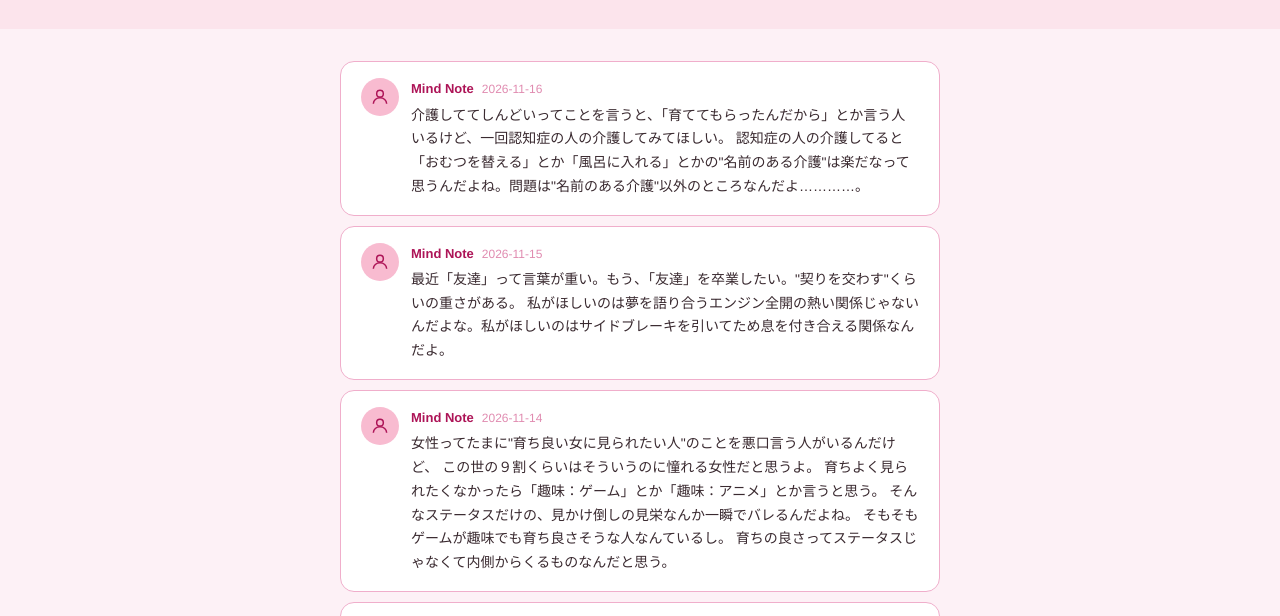
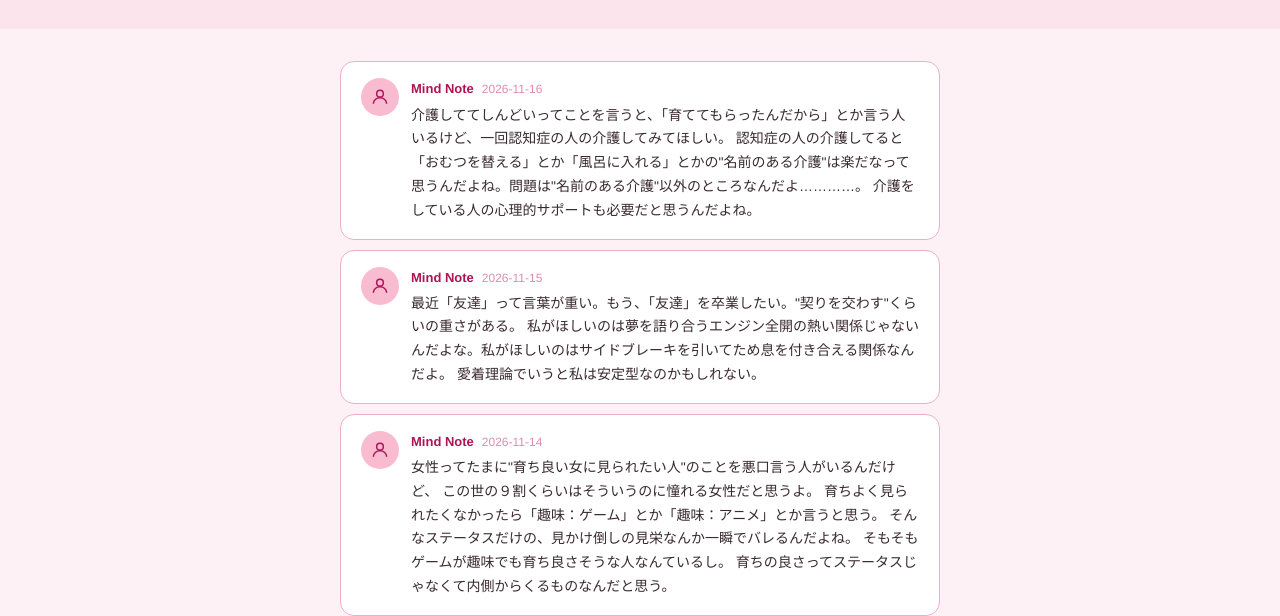
Before and after one commit to Azaleacreativeroom888/fan-psychology, a plain HTML site: page blog.html in a window 1280 px wide. Shown: the part 164-780 px from the top of the page. Drawn offline with Linux system fonts and the light colour scheme.

Commit message:
Update blog.html

```diff
--- a/blog.html
+++ b/blog.html
@@ -92,7 +92,8 @@
     <div class="tweet-body">
       <div class="tweet-head"><span class="tweet-name">Mind Note</span><span class="tweet-date">2026-11-16</span></div>
       <p class="tweet-text">介護しててしんどいってことを言うと、「育ててもらったんだから」とか言う人いるけど、一回認知症の人の介護してみてほしい。
-      認知症の人の介護してると「おむつを替える」とか「風呂に入れる」とかの"名前のある介護"は楽だなって思うんだよね。問題は"名前のある介護"以外のところなんだよ…………。</p>
+      認知症の人の介護してると「おむつを替える」とか「風呂に入れる」とかの"名前のある介護"は楽だなって思うんだよね。問題は"名前のある介護"以外のところなんだよ…………。
+      介護をしている人の心理的サポートも必要だと思うんだよね。</p>
     </div>
   </div>
 
@@ -103,7 +104,8 @@
     <div class="tweet-body">
       <div class="tweet-head"><span class="tweet-name">Mind Note</span><span class="tweet-date">2026-11-15</span></div>
       <p class="tweet-text">最近「友達」って言葉が重い。もう、「友達」を卒業したい。"契りを交わす"くらいの重さがある。
-      私がほしいのは夢を語り合うエンジン全開の熱い関係じゃないんだよな。私がほしいのはサイドブレーキを引いてため息を付き合える関係なんだよ。</p>
+      私がほしいのは夢を語り合うエンジン全開の熱い関係じゃないんだよな。私がほしいのはサイドブレーキを引いてため息を付き合える関係なんだよ。
+      愛着理論でいうと私は安定型なのかもしれない。</p>
     </div>
   </div>
 
```
